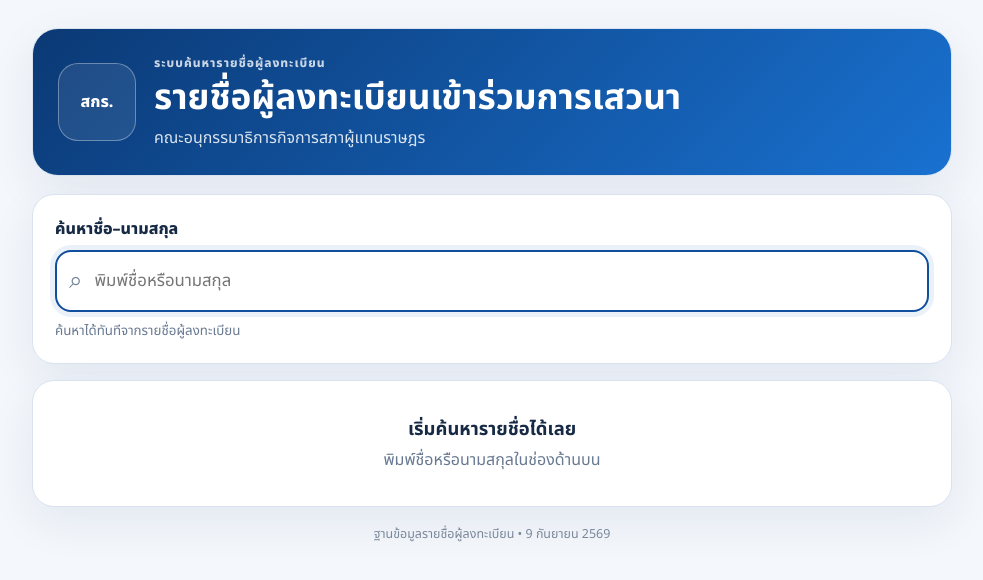
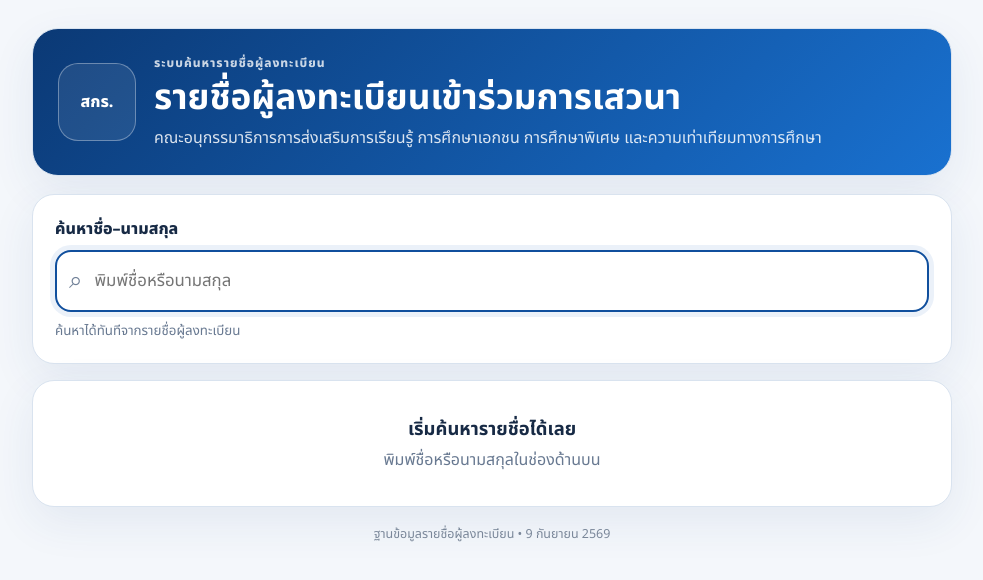
Before and after one commit to panupong1976-ai/seminar-name-search, a plain HTML site: page skr/index.html in a window 1280 px wide. Shown: the whole page, without its empty margins (148-1131 px from the left). Drawn offline with Linux system fonts and the light colour scheme.

Commit message:
Fix committee name on SKR search page

```diff
--- a/skr/index.html
+++ b/skr/index.html
@@ -1 +1 @@
-<!doctype html><html lang="th"><head><meta charset="UTF-8"><meta name="viewport" content="width=device-width,initial-scale=1"><title>ค้นหารายชื่อผู้ลงทะเบียน</title><link rel="preconnect" href="https://fonts.googleapis.com"><link rel="preconnect" href="https://fonts.gstatic.com" crossorigin><link href="https://fonts.googleapis.com/css2?family=Noto+Sans+Thai:wght@400;500;600;700;800&display=swap" rel="stylesheet"><link rel="stylesheet" href="style.css"></head><body><main class="shell"><header><div class="mark">สกร.</div><div><div class="eyebrow">ระบบค้นหารายชื่อผู้ลงทะเบียน</div><h1>รายชื่อผู้ลงทะเบียนเข้าร่วมการเสวนา</h1><p>คณะอนุกรรมาธิการกิจการสภาผู้แทนราษฎร</p></div></header><section class="search"><label for="q">ค้นหาชื่อ–นามสกุล</label><div class="input"><span>⌕</span><input id="q" type="search" placeholder="พิมพ์ชื่อหรือนามสกุล" autocomplete="off"><button id="clear" hidden>ล้าง</button></div><small>ค้นหาได้ทันทีจากรายชื่อผู้ลงทะเบียน</small></section><section id="status" class="status"><b>เริ่มค้นหารายชื่อได้เลย</b><span>พิมพ์ชื่อหรือนามสกุลในช่องด้านบน</span></section><section id="results" hidden><div class="head"><div><div class="eyebrow dark">ผลการค้นหา</div><h2 id="title"></h2></div><span id="count" class="pill"></span></div><div id="list"></div></section><footer>ฐานข้อมูลรายชื่อผู้ลงทะเบียน • 9 กันยายน 2569</footer></main><script src="app.js"></script></body></html>
+<!doctype html><html lang="th"><head><meta charset="UTF-8"><meta name="viewport" content="width=device-width,initial-scale=1"><title>ค้นหารายชื่อผู้ลงทะเบียน</title><link rel="preconnect" href="https://fonts.googleapis.com"><link rel="preconnect" href="https://fonts.gstatic.com" crossorigin><link href="https://fonts.googleapis.com/css2?family=Noto+Sans+Thai:wght@400;500;600;700;800&display=swap" rel="stylesheet"><link rel="stylesheet" href="style.css"></head><body><main class="shell"><header><div class="mark">สกร.</div><div><div class="eyebrow">ระบบค้นหารายชื่อผู้ลงทะเบียน</div><h1>รายชื่อผู้ลงทะเบียนเข้าร่วมการเสวนา</h1><p>คณะอนุกรรมาธิการการส่งเสริมการเรียนรู้ การศึกษาเอกชน การศึกษาพิเศษ และความเท่าเทียมทางการศึกษา</p></div></header><section class="search"><label for="q">ค้นหาชื่อ–นามสกุล</label><div class="input"><span>⌕</span><input id="q" type="search" placeholder="พิมพ์ชื่อหรือนามสกุล" autocomplete="off"><button id="clear" hidden>ล้าง</button></div><small>ค้นหาได้ทันทีจากรายชื่อผู้ลงทะเบียน</small></section><section id="status" class="status"><b>เริ่มค้นหารายชื่อได้เลย</b><span>พิมพ์ชื่อหรือนามสกุลในช่องด้านบน</span></section><section id="results" hidden><div class="head"><div><div class="eyebrow dark">ผลการค้นหา</div><h2 id="title"></h2></div><span id="count" class="pill"></span></div><div id="list"></div></section><footer>ฐานข้อมูลรายชื่อผู้ลงทะเบียน • 9 กันยายน 2569</footer></main><script src="app.js"></script></body></html>
```
